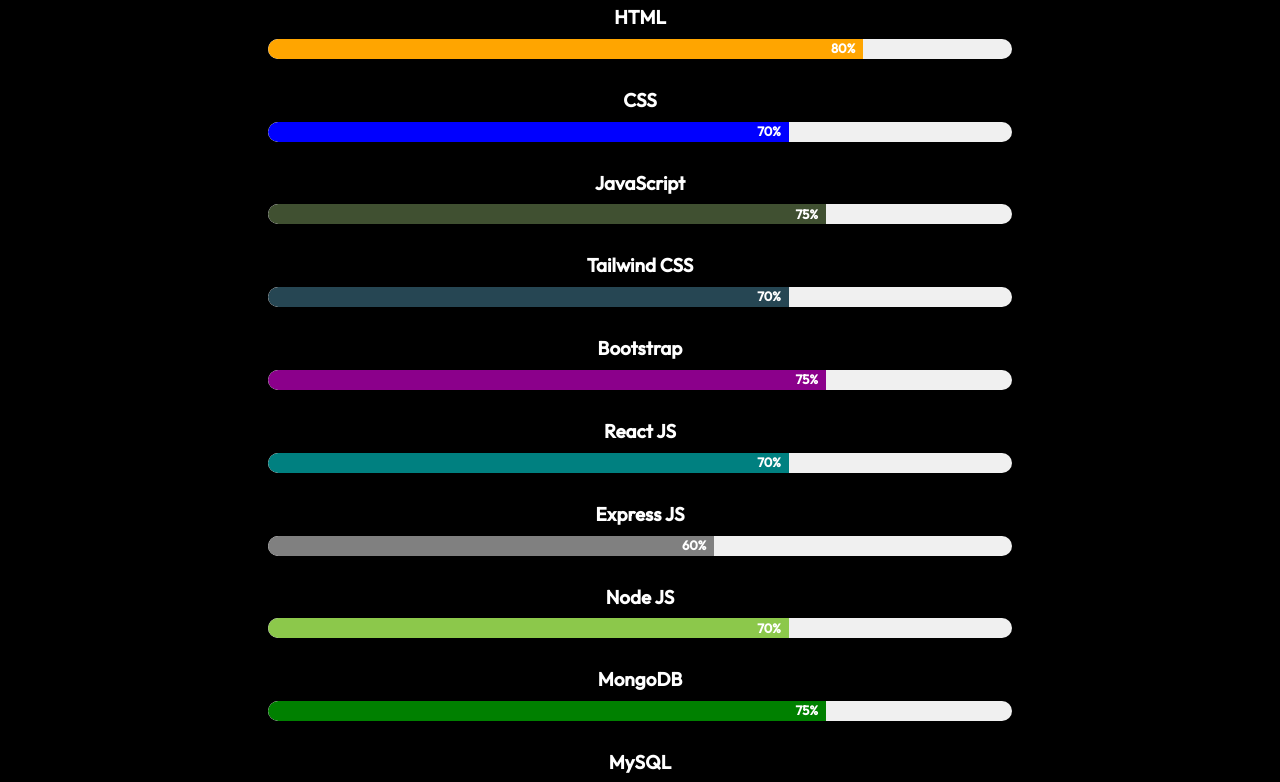
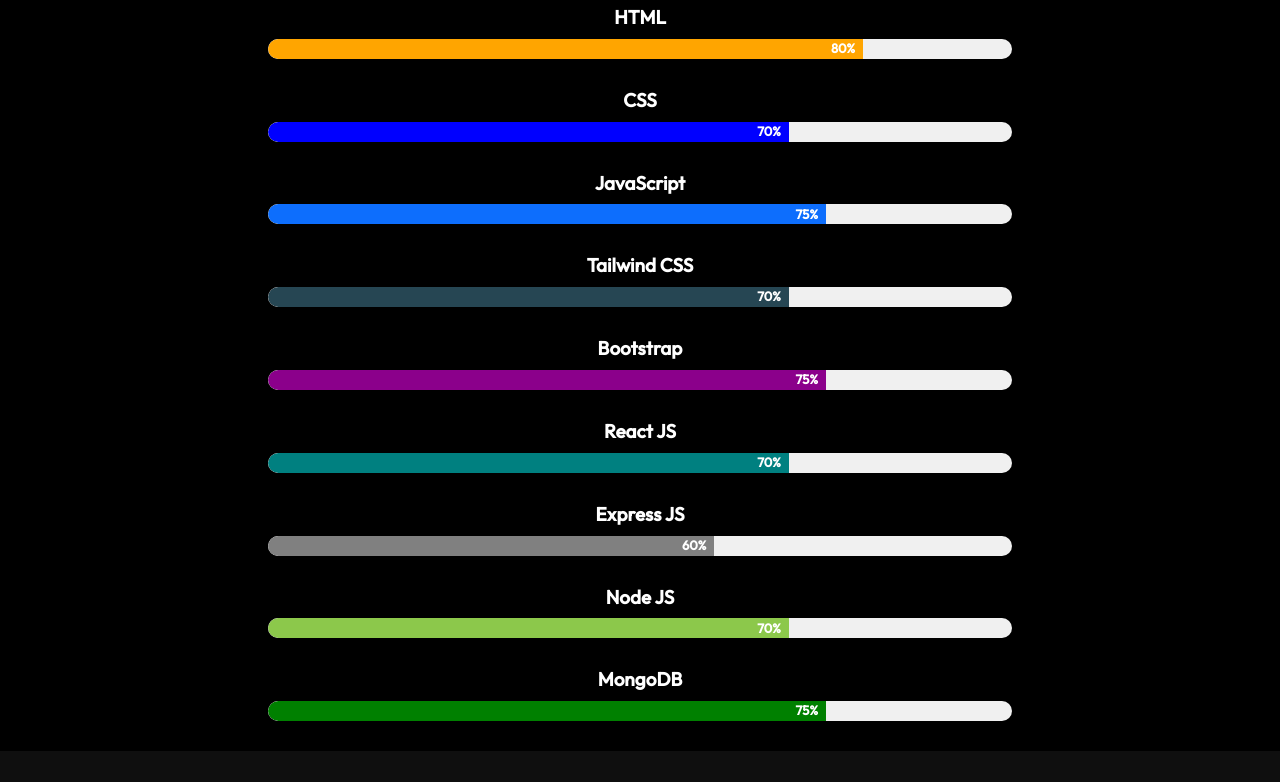
Before and after one commit to mohammad-asif-parimoo/portfolio_website, a React (Create React App) app in the folder client/: page / in a window 1280 px wide. Shown: the part 3015-3797 px from the top of the page. Built offline with nearby package versions, Linux system fonts and the light colour scheme.

Commit message:
Update ProgressBar.js

```diff
--- a/client/src/components/ProgressBar.js
+++ b/client/src/components/ProgressBar.js
@@ -1,5 +1,5 @@
 import React, { useEffect, useRef, useState } from 'react';
-import "../styles/ProgressBarStyles.css"; // Import the CSS file
+import "../styles/ProgressBarStyles.css";
 
 const ProgressBar = () => {
     const [isVisible, setIsVisible] = useState(false);
@@ -13,7 +13,6 @@
                 }
             });
         });
-
         observer.observe(progressBarRef.current);
 
         return () => observer.disconnect();
@@ -23,44 +22,68 @@
         <div className="container">
             <h1 className="text-center">Skills</h1>
             <div className="row" ref={progressBarRef}>
-                {isVisible && (
-                    <div className="col-md-12">
-                        <Skill name="HTML" percentage={80} className="html" />
-                        <Skill name="CSS" percentage={70} className="css" />
-                        <Skill name="JavaScript" percentage={75} className="javascript" />
-                        <Skill name="Tailwind CSS" percentage={70} className="tailwind-css" />
-                        <Skill name="Bootstrap" percentage={75} className="bootstrap" />
-                        <Skill name="React JS" percentage={70} className="react-js" />
-                        <Skill name="Express JS" percentage={60} className="express-js" />
-                        <Skill name="Node JS" percentage={70} className="node-js" />
-                        <Skill name="MongoDB" percentage={75} className="mongo-db" />
-                        <Skill name="MySQL" percentage={70} className="mysql" />
-                        <Skill name="Docker" percentage={85} className="docker" />
-                        <Skill name="Jenkins" percentage={80} className="jenkins" />
-                        <Skill name="OWASP" percentage={70} className="owasp" />
-                        <Skill name="SonarQube" percentage={75} className="sonarqube" />
-                        <Skill name="Trivy" percentage={70} className="trivy" />
-                        <Skill name="Kubernetes" percentage={85} className="kubernetes" />
-                        <Skill name="ArgoCD" percentage={75} className="argocd" />
-                        <Skill name="Prometheus" percentage={80} className="prometheus" />
-                        <Skill name="Grafana" percentage={75} className="grafana" />
-                        <Skill name="AWS/EKS" percentage={80} className="aws_eks" />
-                    </div>
-                )}
+                {
+                    isVisible && (
+                        <div className="col-md-12">
+                            <h3 className="progress-title">HTML</h3>
+                            <div className="progress">
+                                <div className="progress-bar html" style={{ width: "80%" }}>
+                                    <div className="progress-value">80%</div>
+                                </div>
+                            </div>
+                            <h3 className="progress-title">CSS</h3>
+                            <div className="progress">
+                                <div className="progress-bar css" style={{ width: "70%" }}>
+                                    <div className="progress-value">70%</div>
+                                </div>
+                            </div>
+                            <h3 className="progress-title">JavaScript</h3>
+                            <div className="progress">
+                                <div className="progress-bar javaScript" style={{ width: "75%" }}>
+                                    <div className="progress-value">75%</div>
+                                </div>
+                            </div>
+                            <h3 className="progress-title">Tailwind CSS</h3>
+                            <div className="progress">
+                                <div className="progress-bar tailwind-css" style={{ width: "70%" }}>
+                                    <div className="progress-value">70%</div>
+                                </div>
+                            </div>
+                            <h3 className="progress-title">Bootstrap</h3>
+                            <div className="progress">
+                                <div className="progress-bar bootstrap" style={{ width: "75%" }}>
+                                    <div className="progress-value">75%</div>
+                                </div>
+                            </div>
+                            <h3 className="progress-title">React JS</h3>
+                            <div className="progress">
+                                <div className="progress-bar react-js" style={{ width: "70%" }}>
+                                    <div className="progress-value">70%</div>
+                                </div>
+                            </div>
+                            <h3 className="progress-title">Express JS</h3>
+                            <div className="progress">
+                                <div className="progress-bar express-js" style={{ width: "60%" }}>
+                                    <div className="progress-value">60%</div>
+                                </div>
+                            </div>
+                            <h3 className="progress-title">Node JS</h3>
+                            <div className="progress">
+                                <div className="progress-bar node-js" style={{ width: "70%" }}>
+                                    <div className="progress-value">70%</div>
+                                </div>
+                            </div>
+                            <h3 className="progress-title">MongoDB</h3>
+                            <div className="progress">
+                                <div className="progress-bar mongo-db" style={{ width: "75%" }}>
+                                    <div className="progress-value">75%</div>
+                                </div>
+                            </div>
+                        </div>
+                    )}
             </div>
         </div>
-    );
-};
-
-const Skill = ({ name, percentage, className }) => (
-    <>
-        <h3 className="progress-title">{name}</h3>
-        <div className="progress">
-            <div className={`progress-bar ${className}`} style={{ width: `${percentage}%` }}>
-                <div className="progress-value">{percentage}%</div>
-            </div>
-        </div>
-    </>
-);
+    )
+}
 
 export default ProgressBar;
```
